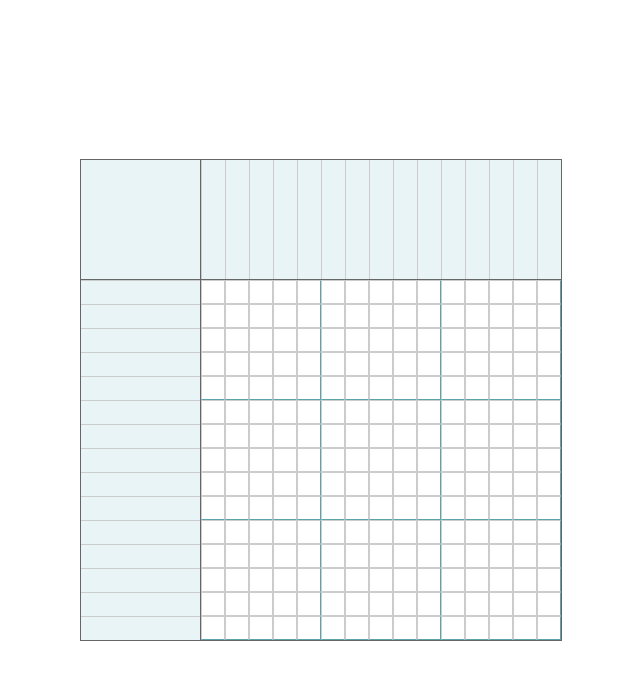
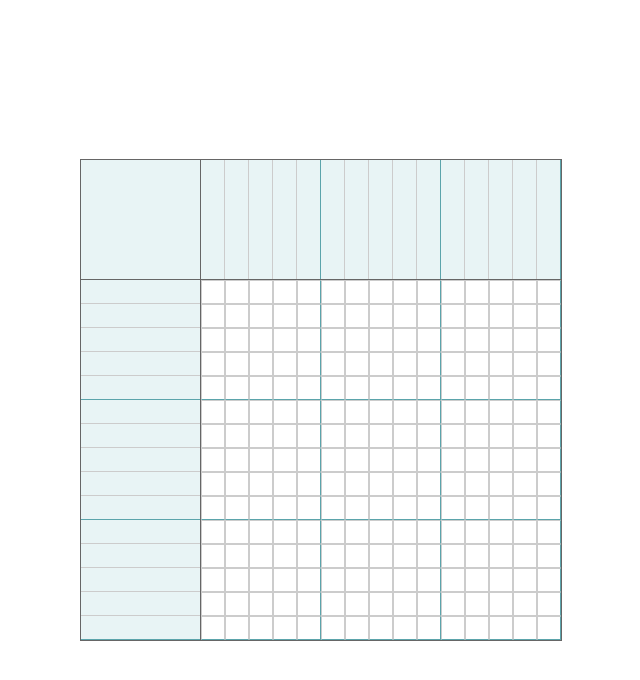
Before and after one commit to satoKae/nonogram, a website built with Vite: page index.html in a window 1280 px wide. Shown: the whole page, without its empty margins (319-959 px from the left). Built offline with nearby package versions, Linux system fonts and the light colour scheme.

Commit message:
feat: ヒントのセルも5マスごとに色をつける

```diff
--- a/src/css/board.css
+++ b/src/css/board.css
@@ -75,7 +75,7 @@
   display: flex;
   justify-content: center;
   align-items: flex-end;
-  border-left: var(--grid-line-thin) solid var(--color-border-sub);
+  border-right: var(--grid-line-thin) solid var(--color-border-sub);
   box-sizing: border-box;
 }
 
@@ -85,7 +85,7 @@
   display: flex;
   justify-content: flex-end;
   align-items: center;
-  border-top: var(--grid-line-thin) solid var(--color-border-sub);
+  border-bottom: var(--grid-line-thin) solid var(--color-border-sub);
   box-sizing: border-box;
 }
 
@@ -101,11 +101,15 @@
   user-select: none;
 }
 
+.col-hint-cell[data-cell-x$='4'],
+.col-hint-cell[data-cell-x$='9'],
 .board-cell[data-cell-x$='4'],
 .board-cell[data-cell-x$='9'] {
   border-right-color: var(--color-border-thick);
 }
 
+.row-hint-cell[data-cell-y$='4'],
+.row-hint-cell[data-cell-y$='9'],
 .board-cell[data-cell-y$='4'],
 .board-cell[data-cell-y$='9'] {
   border-bottom-color: var(--color-border-thick);
```
